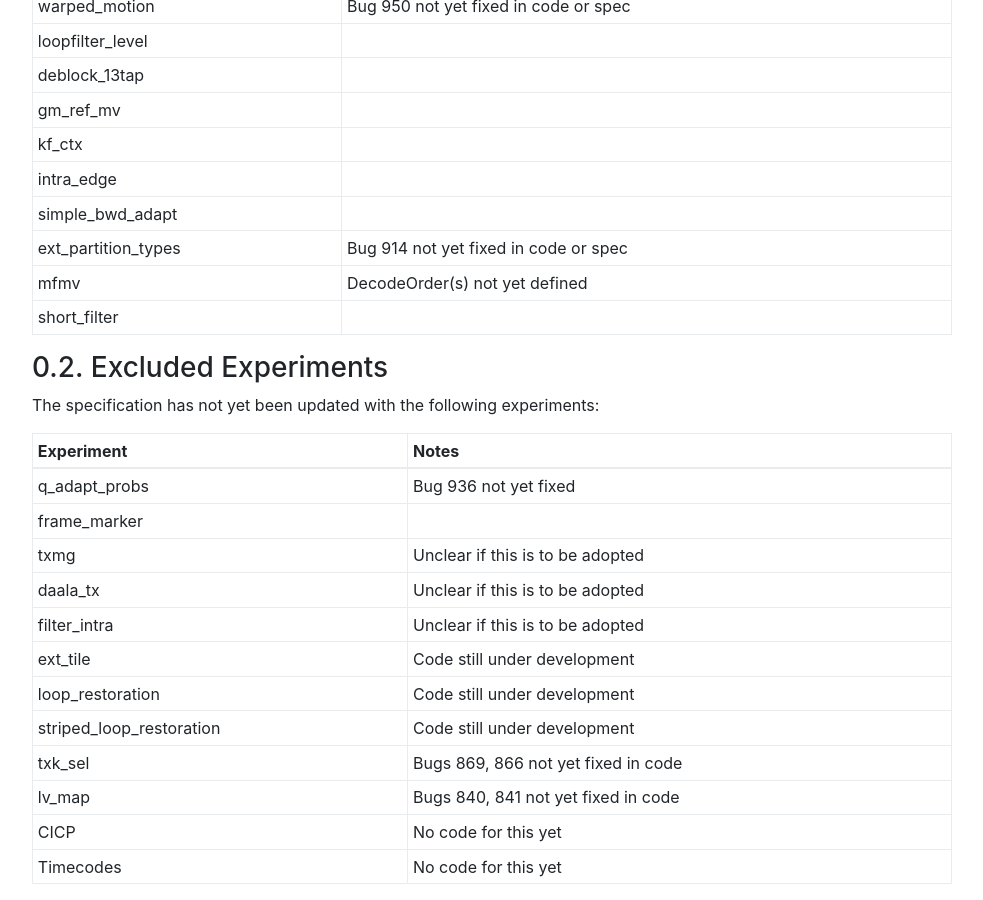
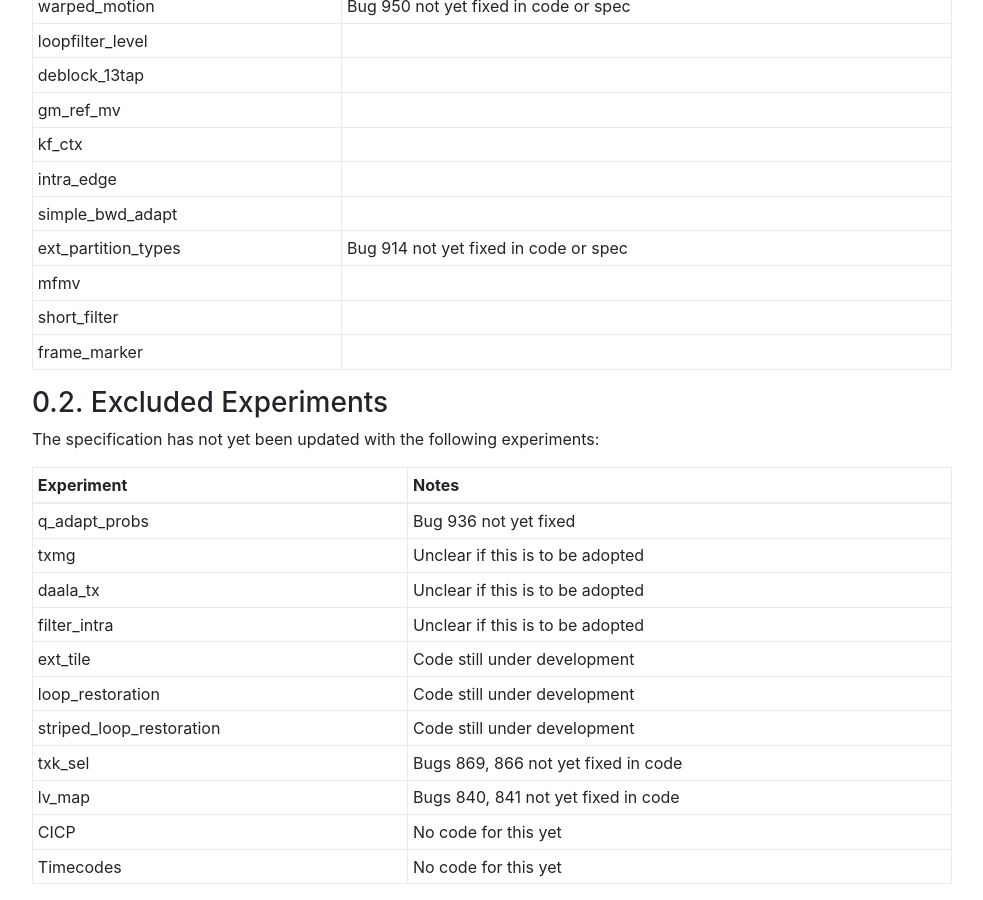
Before and after one commit to AOMediaCodec/av1-spec, a Jekyll site: the page built from annex.c.experiments.md, in a window 1280 px wide and 900 px high, scrolled down 2298 px. Shown: the whole window, without its empty margins (53-1036 px from the left). Built offline with Jekyll 4.4.1, drawn with Linux system fonts in a browser that asks for light colours; nearby versions of some CDN libraries; our own code applies the rules of GitHub Pages for plain Markdown files.

Commit message:
Marked mfmv and frame_marker as done
Change-Id: I6d93fe4931a380907f8a8bcdefdd8a09caa9dcfe

```diff
--- a/annex.c.experiments.md
+++ b/annex.c.experiments.md
@@ -79,8 +79,9 @@ The specification has been updated to include the following list of adopted expe
 | intra_edge                    |
 | simple_bwd_adapt              |
 | ext_partition_types           | Bug 914 not yet fixed in code or spec
-| mfmv                          | DecodeOrder(s) not yet defined
+| mfmv                          |
 | short_filter                  |
+| frame_marker                  |
 {:.table .table-sm .table-bordered }
 
 ### Excluded Experiments
```
Also changed, not shown: other parts of annex.c.experiments.md (+0 -1 lines).
